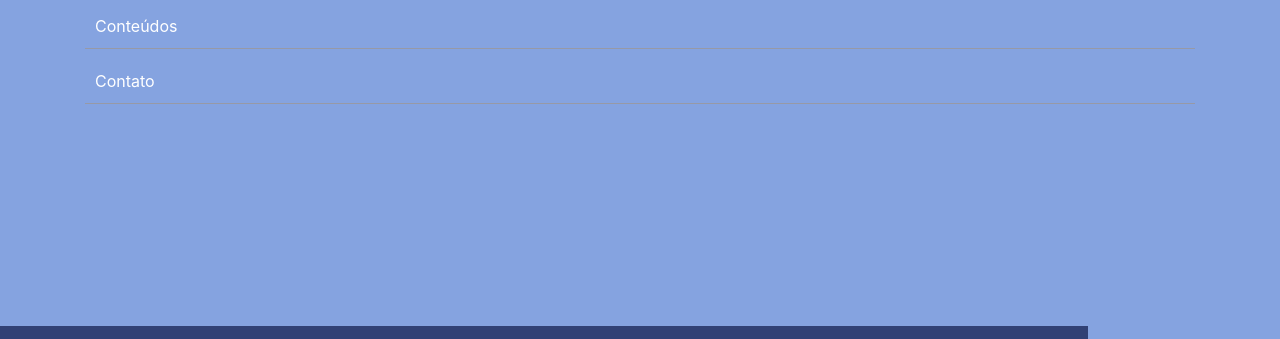
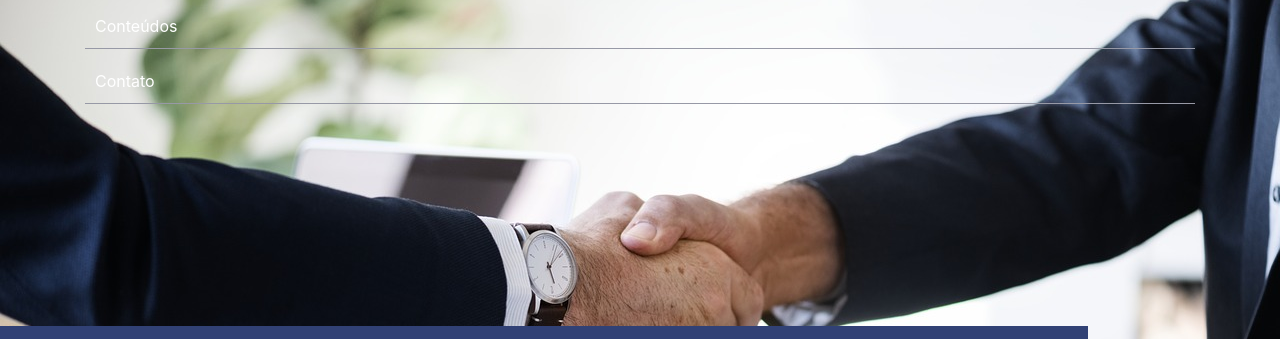
Before and after one commit to grupomaneirinho/blog_paineldaGestao, a website: page content_page.html in a window 1280 px wide. Shown: the part 74-413 px from the top of the page. Drawn offline with nearby package versions, Linux system fonts and the light colour scheme.

Commit message:
imagem na pagina de conteudo

```diff
--- a/css/content_page.css
+++ b/css/content_page.css
@@ -3,8 +3,8 @@ body{
 }
 
 .cabecalhoPrincipal{
-    display: flex;
-    background-color: #85a3e0;
+    background-image: url("../img/business.jpg");
+
     height: 500px;
     padding: 20px 0;
 }
```
